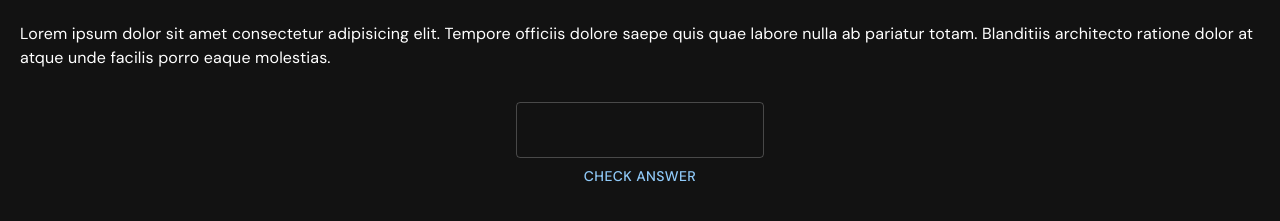
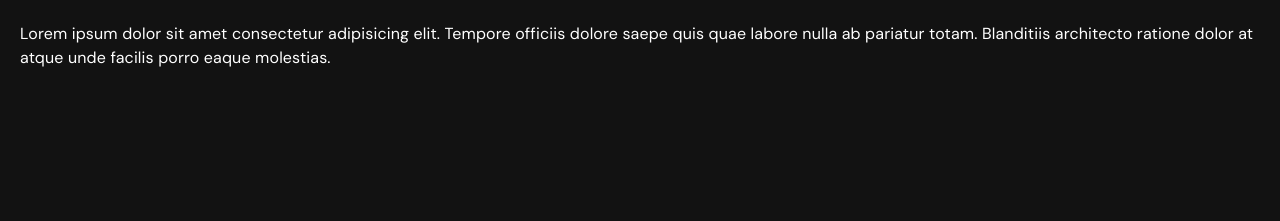
Before and after one commit to itamarshubin/Hackaton2024, a React (Vite) app in the folder client/: page / in a window 1280 px wide. Shown: the part 139-360 px from the top of the page. Built offline with nearby package versions, Linux system fonts and the light colour scheme.

Commit message:
remove SubmitField from home

```diff
--- a/client/src/pages/home/index.tsx
+++ b/client/src/pages/home/index.tsx
@@ -1,5 +1,4 @@
 import { Box, Typography } from '@mui/material';
-import SubmitField from '../ai/components/SubmitField';
 const Home = () => {
   return (
     <Box display="flex" flexDirection="column" alignItems="center" margin="0 20px">
@@ -10,9 +9,6 @@ const Home = () => {
         Lorem ipsum dolor sit amet consectetur adipisicing elit. Tempore officiis dolore saepe quis quae labore nulla ab
         pariatur totam. Blanditiis architecto ratione dolor at atque unde facilis porro eaque molestias.
       </Typography>
-      <Box width={'20%'}>
-        <SubmitField questionId={5} category="AI" />
-      </Box>
     </Box>
   );
 };
```
